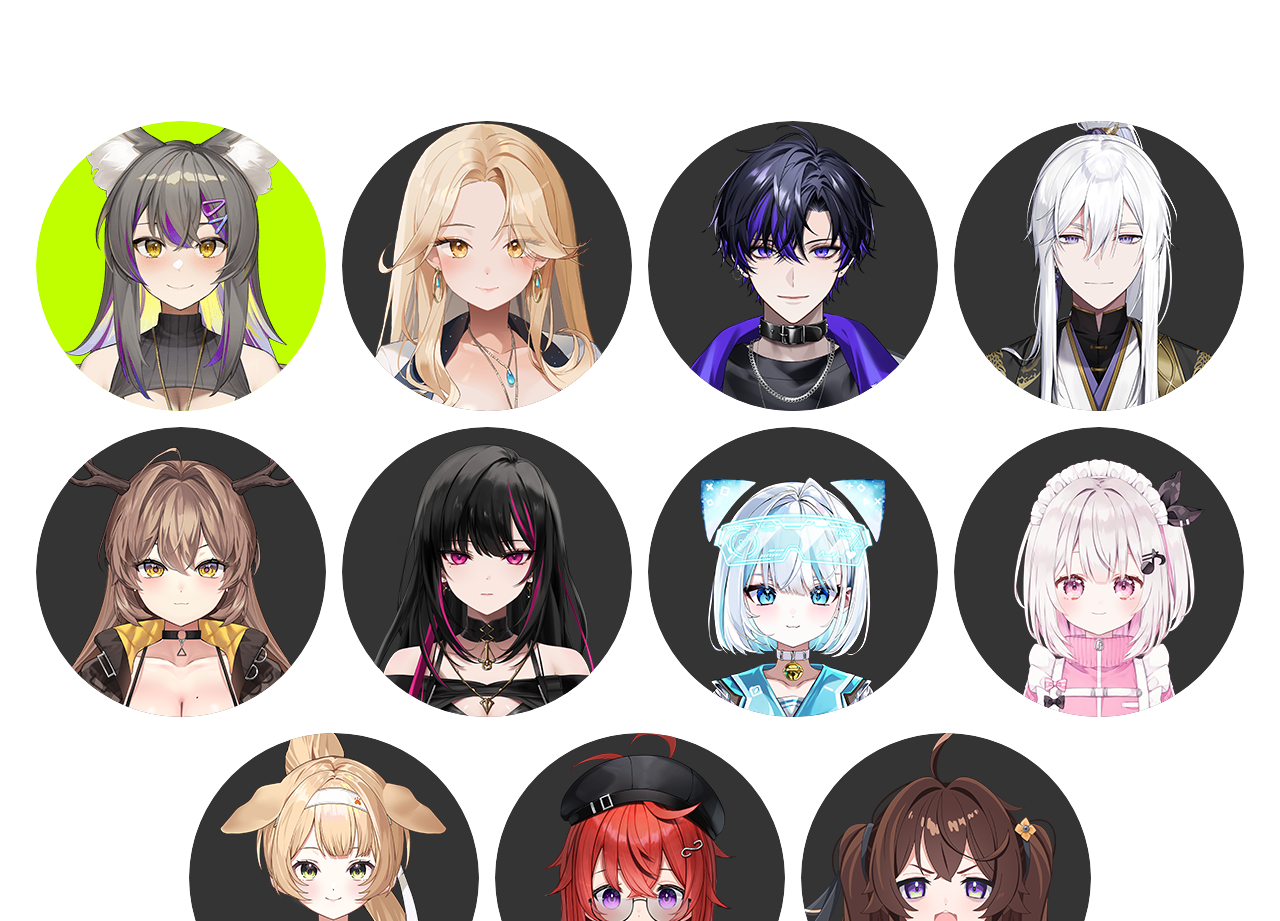
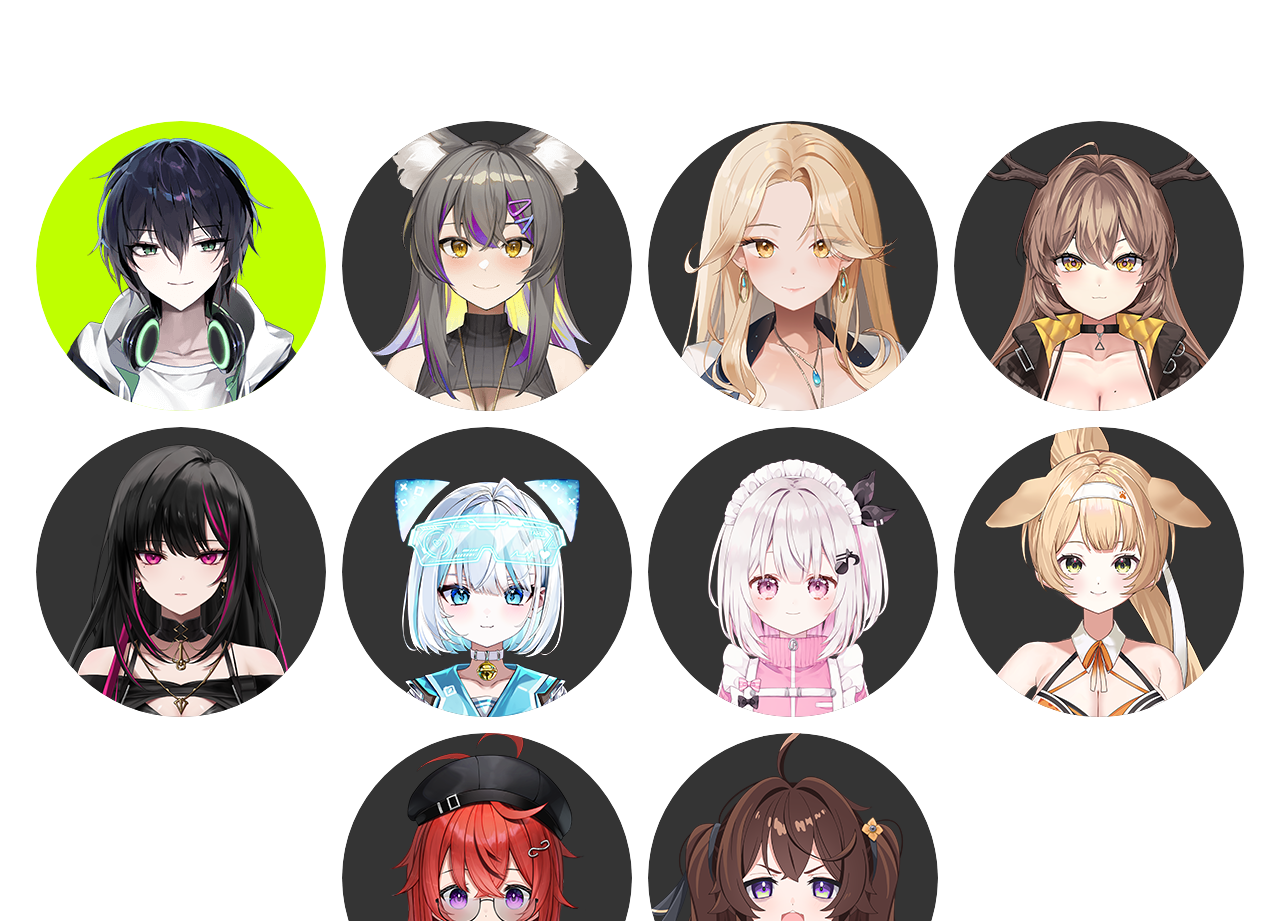
Before and after one commit to VrecordArim/VRECORD-static, a plain HTML site: page index.html in a window 1280 px wide. Shown: the part 1100-2021 px from the top of the page. Drawn offline with Linux system fonts and the light colour scheme.

Commit message:
Update index.html

```diff
--- a/index.html
+++ b/index.html
@@ -68,10 +68,10 @@ function onInitialized() {
       </div>
 
       <div class="talent-icon-container">
-<!--         <div class="talent-item talent-icon-item-sel" onClick="switchTalent(0);"> -->
-<!--           <img class="talent-image" src="./image/char_deus.png" /> -->
-<!--         </div> -->
-        <div class="talent-item talent-icon-item" onClick="switchTalent(0);">
+        <div class="talent-item talent-icon-item-sel" onClick="switchTalent(0);">
+          <img class="talent-image" src="./image/char_deus.png" />
+        </div>
+        <div class="talent-item talent-icon-item" onClick="switchTalent(1);">
           <img class="talent-image" src="./image/char_yunon.png" />
         </div>
 <!--         <div class="talent-item talent-icon-item" onClick="switchTalent(1);"> -->
@@ -86,43 +86,43 @@ function onInitialized() {
 <!--         <div class="talent-item talent-icon-item" onClick="switchTalent(3);"> -->
 <!--           <img class="talent-image" src="./image/char_merry.png" /> -->
 <!--         </div> -->
-        <div class="talent-item talent-icon-item" onClick="switchTalent(1);">
+        <div class="talent-item talent-icon-item" onClick="switchTalent(2);">
           <img class="talent-image" src="./image/char_luxeed.png" />
         </div>
 <!--         <div class="talent-item talent-icon-item" onClick="switchTalent(2);"> -->
 <!--           <img class="talent-image" src="./image/char_sevia.png" /> -->
 <!--         </div> -->
-        <div class="talent-item talent-icon-item" onClick="switchTalent(2);">
-          <img class="talent-image" src="./image/char_gawoon.png" />
-        </div>
+<!--         <div class="talent-item talent-icon-item" onClick="switchTalent(2);"> -->
+<!--           <img class="talent-image" src="./image/char_gawoon.png" /> -->
+<!--         </div> -->
 <!--         <div class="talent-item talent-icon-item" onClick="switchTalent(4);"> -->
 <!--           <img class="talent-image" src="./image/char_davi.png" /> -->
 <!--         </div> -->
+<!--         <div class="talent-item talent-icon-item" onClick="switchTalent(3);"> -->
+<!--           <img class="talent-image" src="./image/char_chunwih.png" /> -->
+<!--         </div> -->
         <div class="talent-item talent-icon-item" onClick="switchTalent(3);">
-          <img class="talent-image" src="./image/char_chunwih.png" />
-        </div>
-        <div class="talent-item talent-icon-item" onClick="switchTalent(4);">
           <img class="talent-image" src="./image/char_hess.png" />
         </div>
 <!--         <div class="talent-item talent-icon-item" onClick="switchTalent(7);"> -->
 <!--           <img class="talent-image" src="./image/char_myulee.png" /> -->
 <!--         </div> -->
-        <div class="talent-item talent-icon-item" onClick="switchTalent(5);">
+        <div class="talent-item talent-icon-item" onClick="switchTalent(4);">
           <img class="talent-image" src="./image/char_lilith.png" />
         </div>
-        <div class="talent-item talent-icon-item" onClick="switchTalent(6);">
+        <div class="talent-item talent-icon-item" onClick="switchTalent(5);">
           <img class="talent-image" src="./image/char_taru.png" />
         </div>
-        <div class="talent-item talent-icon-item" onClick="switchTalent(7);">
+        <div class="talent-item talent-icon-item" onClick="switchTalent(6);">
           <img class="talent-image" src="./image/char_darli.png" />
         </div>
-        <div class="talent-item talent-icon-item" onClick="switchTalent(8);">
+        <div class="talent-item talent-icon-item" onClick="switchTalent(7);">
           <img class="talent-image" src="./image/char_hari.png" />
         </div>
-        <div class="talent-item talent-icon-item" onClick="switchTalent(9);">
+        <div class="talent-item talent-icon-item" onClick="switchTalent(8);">
           <img class="talent-image" src="./image/char_sign.png" />
         </div>
-        <div class="talent-item talent-icon-item" onClick="switchTalent(10);">
+        <div class="talent-item talent-icon-item" onClick="switchTalent(9);">
           <img class="talent-image" src="./image/char_siio.png" />
         </div>
       </div>
```
